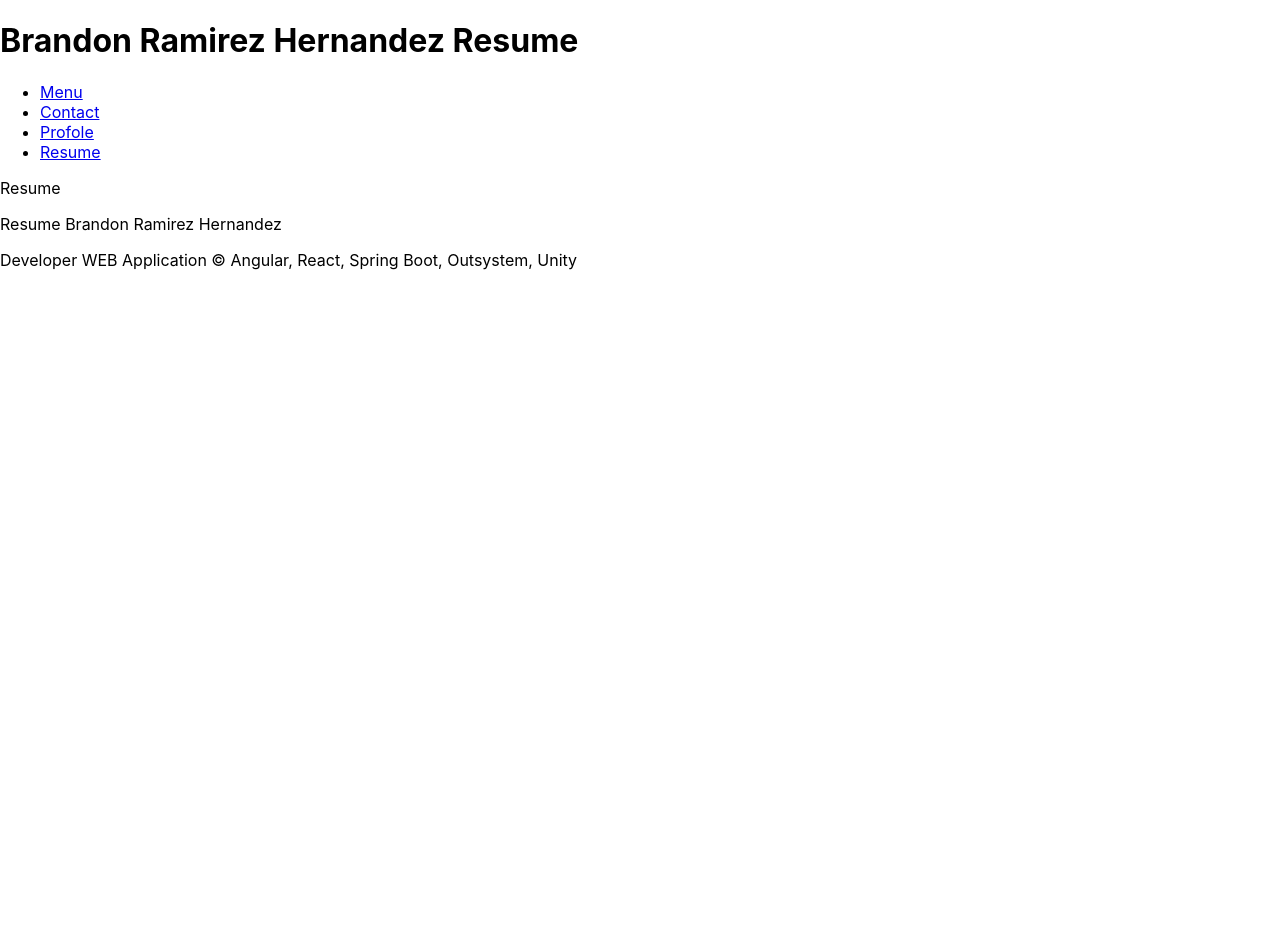
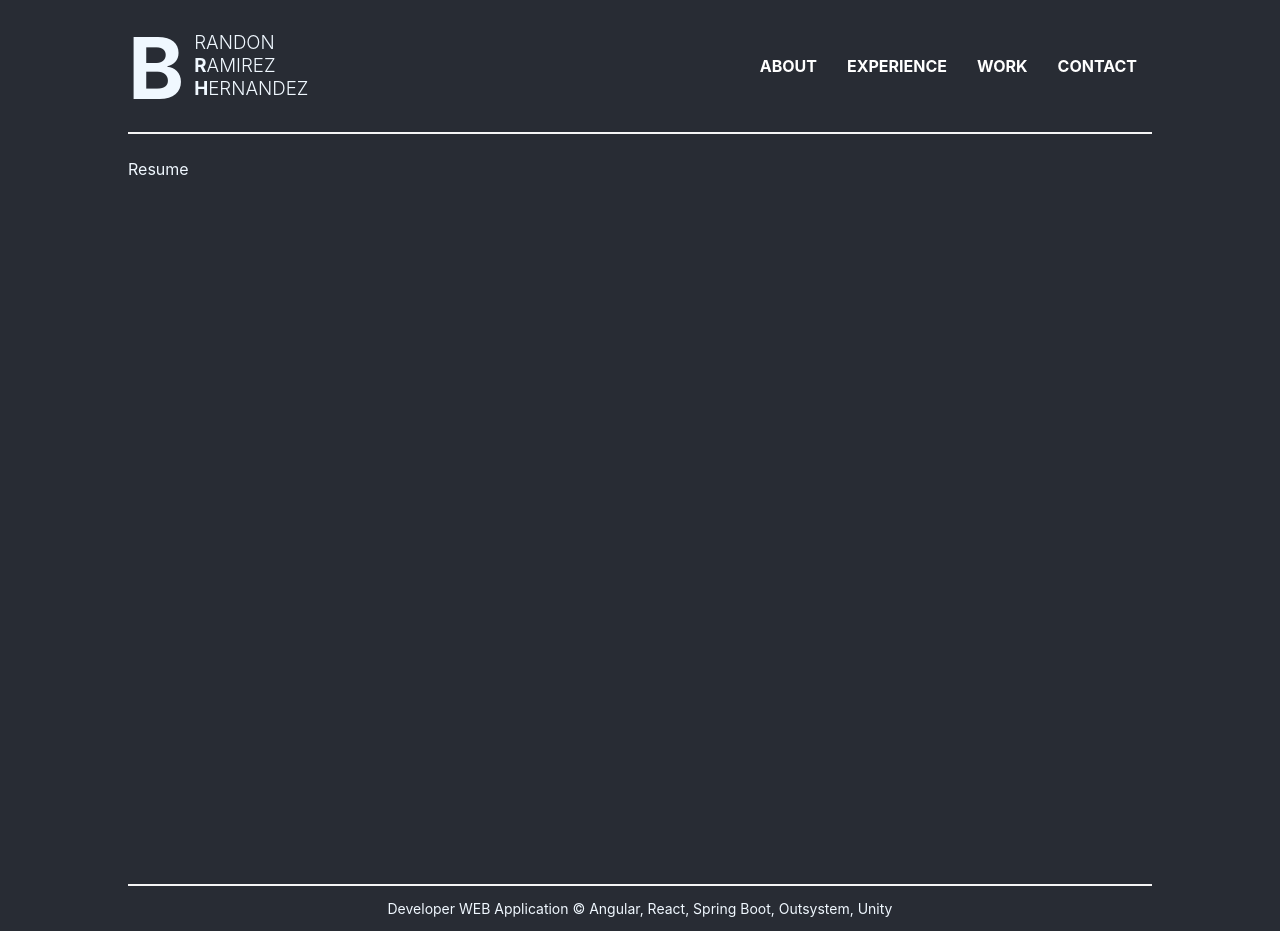
Before and after one commit to Timmytunner8/React-Resume, a React (Create React App) app: page /resume in a window 1280 px wide. Before the commit the page ends 800 px from the top, so only its background shows below. Built offline with nearby package versions, Linux system fonts and the light colour scheme; the HTML template or start-up script is replaced by a standard one.

Commit message:
add styles and body to the web

```diff
--- a/src/App.js
+++ b/src/App.js
@@ -3,9 +3,9 @@ import { RoutesCV } from './components/routing/RoutesCV';
 
 function App() {
   return (
-    <>
+    <div className='layout'>
       <RoutesCV />
-    </>
+    </div>
   );
 }
 
--- a/src/components/layout/Footer.jsx
+++ b/src/components/layout/Footer.jsx
@@ -2,8 +2,7 @@ import React from 'react'
 
 export const Footer = () => {
   return (
-    <footer>
-        <p>Resume Brandon Ramirez Hernandez</p>
+    <footer className='footer'>
         <p>Developer WEB Application &copy; Angular, React, Spring Boot, Outsystem, Unity</p>
     </footer>
   )
--- a/src/components/layout/HeaderNav.jsx
+++ b/src/components/layout/HeaderNav.jsx
@@ -3,21 +3,24 @@ import { NavLink } from 'react-router-dom'
 
 export const HeaderNav = () => {
     return (
-    <header>
-        <h1>Brandon Ramirez Hernandez <strong>Resume</strong></h1>
+        <header className='header'>
+            <div className='logo'>
+                <span>B</span>
+                <h3>randon <strong>R</strong>amirez <strong>H</strong>ernandez</h3>
+            </div>
             <nav>
                 <ul>
                     <li>
-                    <NavLink to='/main'>Menu</NavLink>
+                        <NavLink to='/main'>About</NavLink>
+                    </li>
+                    <li>
+                        <NavLink to='/profile'>Experience</NavLink>
+                    </li>
+                    <li>
+                        <NavLink to='/resume'>Work</NavLink>
                     </li>
                     <li>
                         <NavLink to='/contact'>Contact</NavLink>
-                </li>
-                <li>
-                    <NavLink to='/profile'>Profole</NavLink>
-                </li>
-                <li>
-                    <NavLink to='/resume'>Resume</NavLink>
                     </li>
                 </ul>
             </nav>
--- a/src/components/routing/RoutesCV.jsx
+++ b/src/components/routing/RoutesCV.jsx
@@ -13,6 +13,7 @@ export const RoutesCV = () => {
         {/* Navigation and header*/}
             <HeaderNav />
         {/* Central Content */}
+            <section className='content'>
             <Routes>
                 <Route
                     path='/'
@@ -35,6 +36,7 @@ export const RoutesCV = () => {
                     element={<Resume />}
                 />
             </Routes>
+            </section>
         {/* Footer */}
         <Footer />
     </BrowserRouter>
--- a/src/index.css
+++ b/src/index.css
@@ -1,4 +1,6 @@
 body {
+  color: aliceblue;
+  background-color: #282c34;
   margin: 0;
   font-family: -apple-system, BlinkMacSystemFont, 'Segoe UI', 'Roboto', 'Oxygen',
     'Ubuntu', 'Cantarell', 'Fira Sans', 'Droid Sans', 'Helvetica Neue',
@@ -11,3 +13,77 @@ code {
   font-family: source-code-pro, Menlo, Monaco, Consolas, 'Courier New',
     monospace;
 }
+
+.layout {
+  width: 80%;
+  margin: 0 auto;
+}
+
+.header {
+  height: 132px;
+  display: flex;
+  justify-content: center;
+  align-items: center;
+  list-style: none;
+  border-bottom: 2px solid whitesmoke;
+  margin-bottom: 25px;
+}
+
+.header .logo {
+  flex-grow: 2;
+  display: flex;
+}
+
+.header .logo span{
+  display: block;
+  font-size: 85px;
+  font-weight: bolder;
+  margin-top: 4px;
+}
+
+.header .logo h3 {
+  display: block;
+  flex-basis: 40px;
+  margin-left: 10px;
+  font-weight: 300;
+  text-transform: uppercase;
+}
+
+.header nav{
+  flex-grow: 1;
+}
+
+.header nav ul {
+  height: 132px;
+  display: flex;
+  justify-content: flex-end;
+  align-items: center;
+  list-style: none;
+}
+
+.header li {
+  text-transform: uppercase;
+  margin: 15px;
+  font-weight: bold;
+}
+
+.header li a {
+  text-decoration: none;
+  transition: all 300ms;
+  color: white;
+}
+
+.header a:hover {
+  color: dodgerblue;
+}
+
+.content {
+  min-height: 700px;
+}
+
+.footer {
+  text-align: center;
+  font-size: 14px;
+  margin-top: 25px;
+  border-top: 2px solid whitesmoke;
+}
```
Lines whose indentation alone changed are shown as unchanged.
